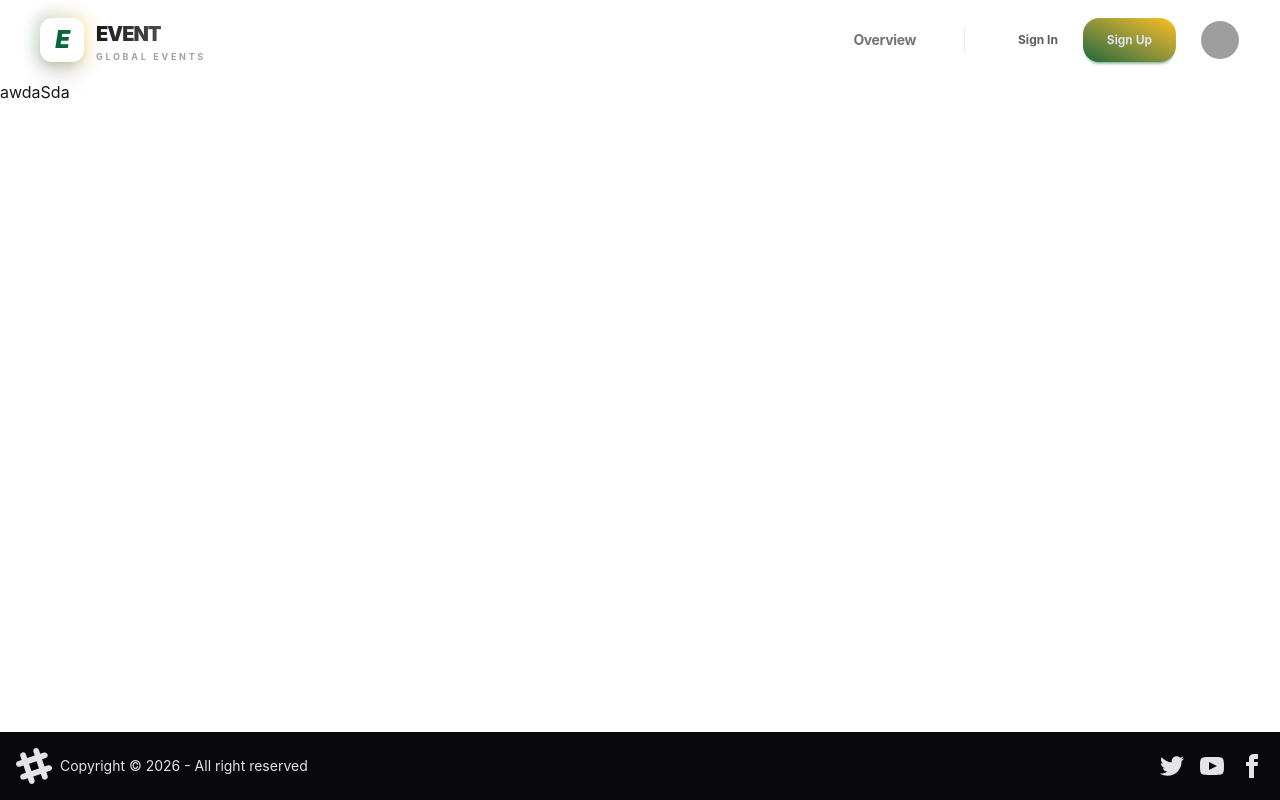
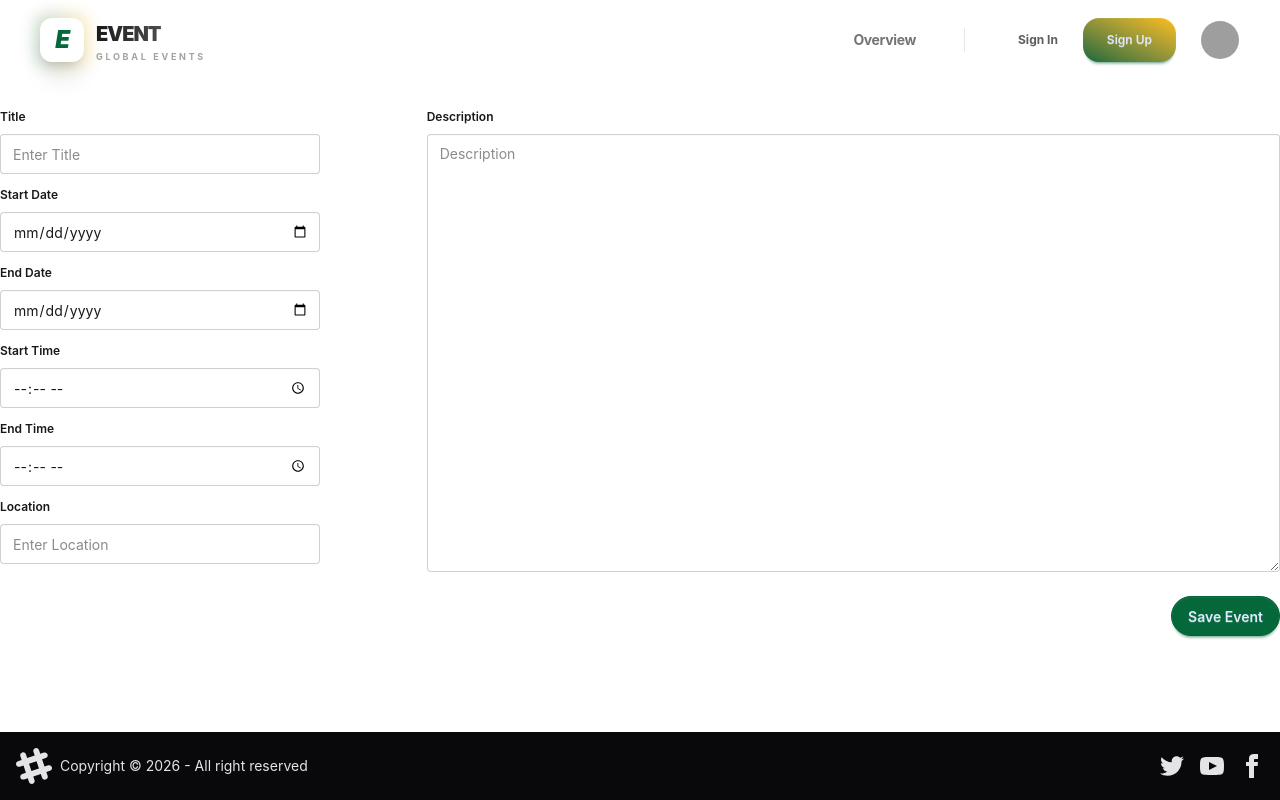
Before and after one commit to Teodoro21-IT/event-gate-feu, a React (Vite) app: page /edit-event/1 in a window 1280 px wide. Built offline with nearby package versions, Linux system fonts and the light colour scheme; grey boxes are pictures that could not be loaded.

Commit message:
fix code

```diff
--- a/src/components/EventFrom.jsx
+++ b/src/components/EventFrom.jsx
@@ -3,10 +3,11 @@ import Input from './form/Input'
 import supabase from '../utils/supabase';
 import { useNavigate } from 'react-router';
 
-export const EventFrom = () => {
+export const EventFrom = ({ eventData = null }) => {
     const navigate = useNavigate();
 
-    const handleSubmit = async (event) => {
+    const insertEvent = async (event) => {
+        console.log("insertEvent");
         event.preventDefault();
         const formData = new FormData(event.target);
         const formDataObject = Object.fromEntries(formData.entries());
@@ -20,6 +21,14 @@ export const EventFrom = () => {
         if (eventError) alert(eventError);
         if (eventData) console.log(eventData);
         navigate("/manage-events");
+    }
+
+    const handleSubmit = (formevent) => {
+        formevent.preventDefault();
+        if (!eventData) {
+            insertEvent(formevent);
+        }
+
     };
 
 
@@ -34,6 +43,7 @@ export const EventFrom = () => {
                             label="Title"
                             placeholder="Enter Title"
                             name="title"
+
                         />
                         <Input
                             type="date"
--- a/src/pages/AddEvent.jsx
+++ b/src/pages/AddEvent.jsx
@@ -7,8 +7,7 @@ const AddEvent = () => {
 
     return (
         <MainLayout>
-            <EventFrom />awds
-
+            <EventFrom />
         </MainLayout>
     );
 };
--- a/src/pages/EditEvent.jsx
+++ b/src/pages/EditEvent.jsx
@@ -4,7 +4,7 @@ import { useParams } from 'react-router'
 import { useEffect } from 'react'
 import { useState } from 'react'
 import supabase from '../utils/supabase'
-
+import { EventFrom } from '../components/EventFrom'
 
 
 const EditEvent = () => {
@@ -29,7 +29,9 @@ const EditEvent = () => {
 
 
     return (
-        <MainLayout>{event?.title} awdaSda      </MainLayout>
+        <MainLayout>
+            <EventFrom eventData={event} />
+        </MainLayout>
     )
 };
 
```
